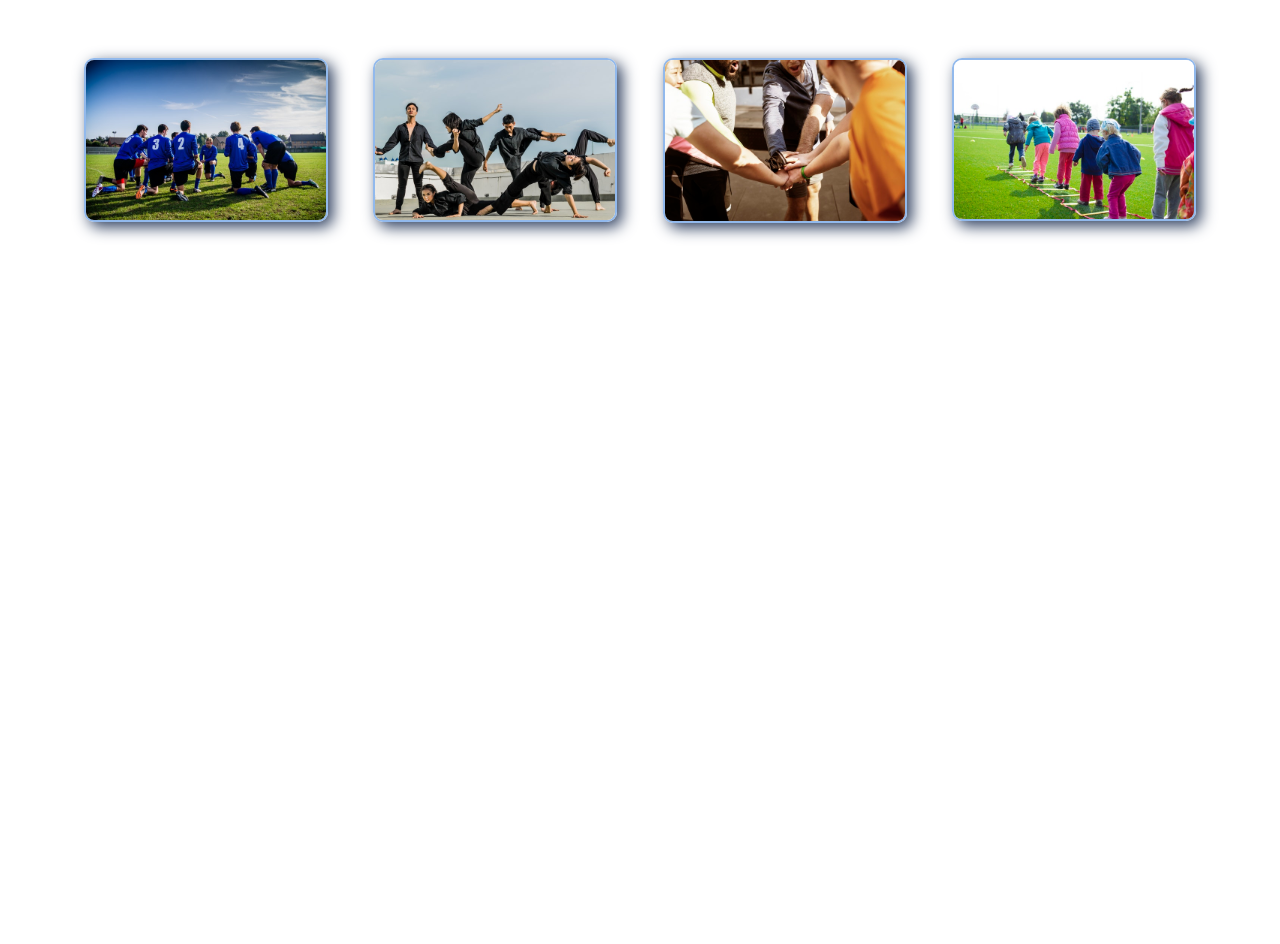
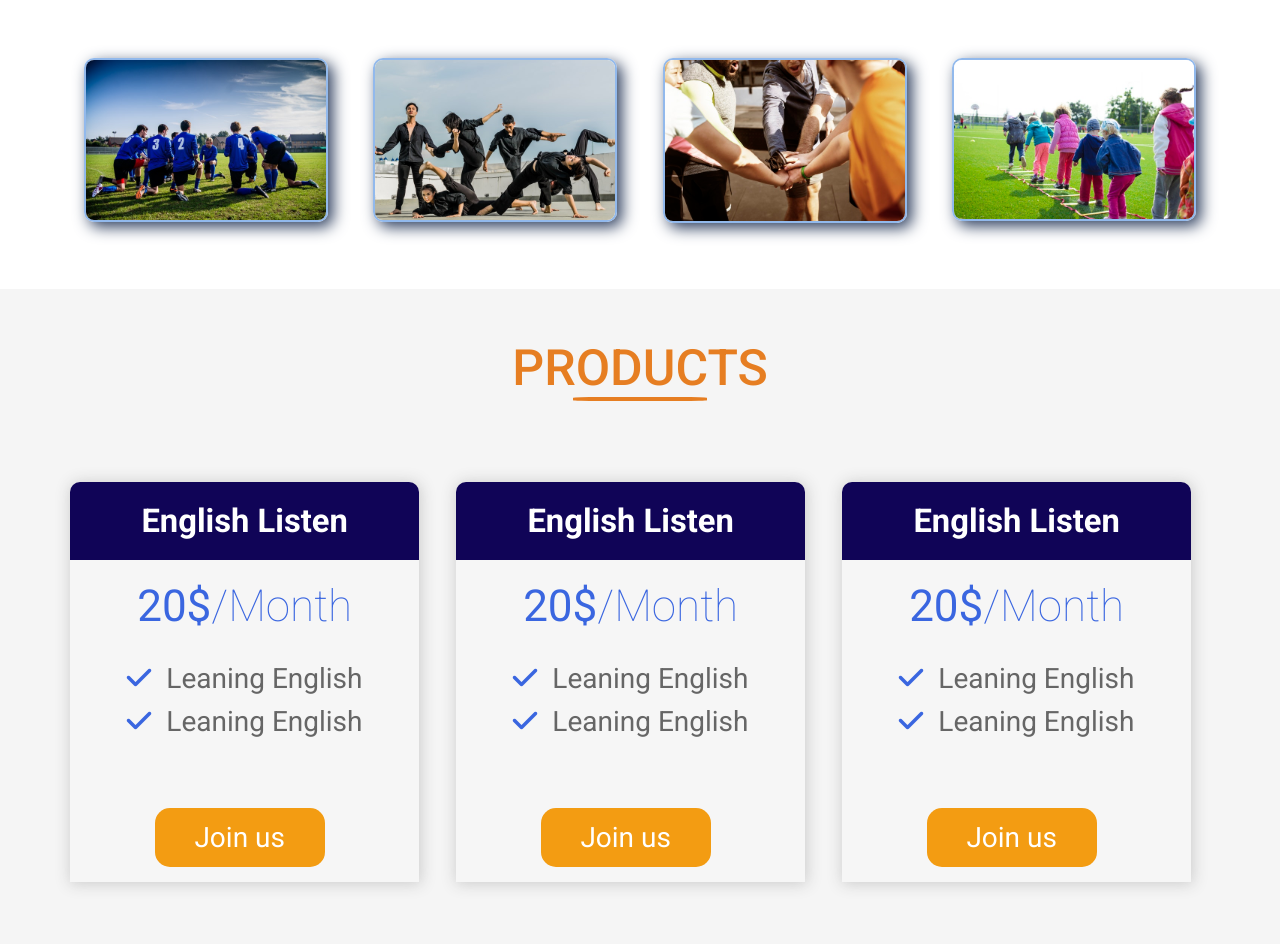
Before and after one commit to chongnguyen/blog-2, a plain HTML site: page index.html in a window 1280 px wide. Shown: the part 1013-1957 px from the top of the page. Before the commit the page ends 1302 px from the top, so only its background shows below. Drawn offline with Linux system fonts and the light colour scheme.

Commit message:
add product-section

```diff
--- a/index.html
+++ b/index.html
@@ -6,6 +6,7 @@
     <meta name="viewport" content="width=device-width, initial-scale=1.0">
     <meta http-equiv="X-UA-Compatible" content="ie=edge">
     <title>Document</title>
+    <script src="https://kit.fontawesome.com/31bd191ea4.js"></script>
     <link href="https://fonts.googleapis.com/css?family=Roboto:100,300,400,500,700,900&display=swap" rel="stylesheet">
     <link rel="stylesheet" href="./style.css">
     <link rel="stylesheet" href="./grid.css">
@@ -64,6 +65,48 @@
         </div>
     </section>
     <!---------------------------- End About ---------------------------------->
+
+    <!-- Star Product -->
+    <section class="product-section">
+        <h1 class="title-section">Products</h1>
+        <div class="row">
+            <div class="col span-1-of-3 product-box">
+                <div class="content">
+                    <h3>English Listen</h3>
+                    <p><span class="price">20$</span>/Month</p>
+                    <ul>
+                        <li><i class="fas fa-check"></i>Leaning English</li>
+                        <li><i class="fas fa-check"></i>Leaning English</li>
+                    </ul>
+                    <a href="#" class="btn">Join us</a>
+                </div>
+            </div>
+            <div class="col span-1-of-3 product-box">
+                <div class="content">
+                    <h3>English Listen</h3>
+                    <p><span class="price">20$</span>/Month</p>
+                    <ul>
+                        <li><i class="fas fa-check"></i>Leaning English</li>
+                        <li><i class="fas fa-check"></i>Leaning English</li>
+                    </ul>
+                    <a href="#" class="btn">Join us</a>
+                </div>
+            </div>
+            <div class="col span-1-of-3 product-box">
+                <div class="content">
+                    <h3>English Listen</h3>
+                    <p><span class="price">20$</span>/Month</p>
+                    <ul>
+                        <li><i class="fas fa-check"></i>Leaning English</li>
+                        <li><i class="fas fa-check"></i>Leaning English</li>
+                    </ul>
+                    <a href="#" class="btn">Join us</a>
+                </div>
+            </div>
+
+        </div>
+    </section>
+    <!------------------------------ End Product --------------------------------->
 </body>
 
 </html>
--- a/style.css
+++ b/style.css
@@ -167,3 +167,59 @@ section {
     transition: all .4s;
     opacity: 1;
 }
+
+/* ------------------------------ PRODUCTS -------------------------------------- */
+.product-section {
+    background-color: #f5f5f5;
+}
+
+.product-section .product-box .content{
+    background-color: #f6f6f6;
+    box-shadow: 1px 1px 15px 1px #ccc;
+    border-top-right-radius: 10px;
+    border-top-left-radius: 10px;
+    text-align: center;
+    height: 20rem;
+    font-size: 1.4rem;
+    margin-top: 50px;
+    width: 95%;
+
+}
+
+
+
+.product-box p {
+    color: #3a66e0;
+    font-size: 2.2rem;
+    font-weight: 200;
+    margin: 20px 0px;
+}
+
+.product-box .price {
+    font-weight: 400;
+}
+
+.product-box ul {
+    list-style: none;
+    margin: 30px 0px;
+}
+.product-box li {
+    margin: 10px 0px;
+}
+
+.product-box i {
+    color: #3a66e0;
+    margin-right: 15px;
+}
+
+.product-box .btn {
+    margin-top: 40px;
+}
+
+.product-section .product-box h3 {
+    color: #fff;
+    background-color: #100457;
+    padding: 20px;
+    border-top-right-radius: 10px;
+    border-top-left-radius: 10px;
+}
```
